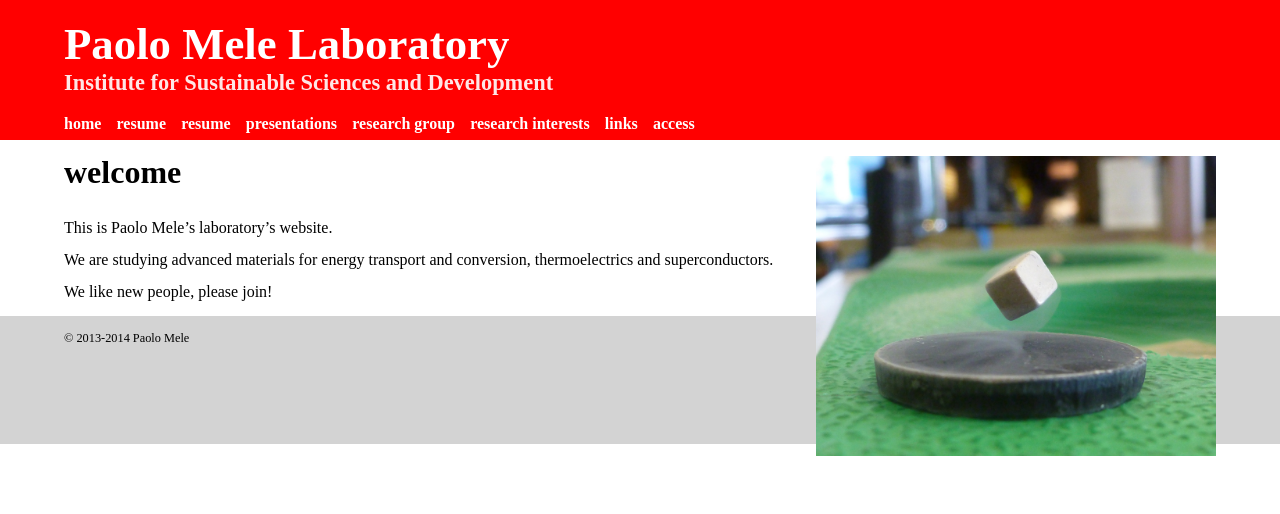
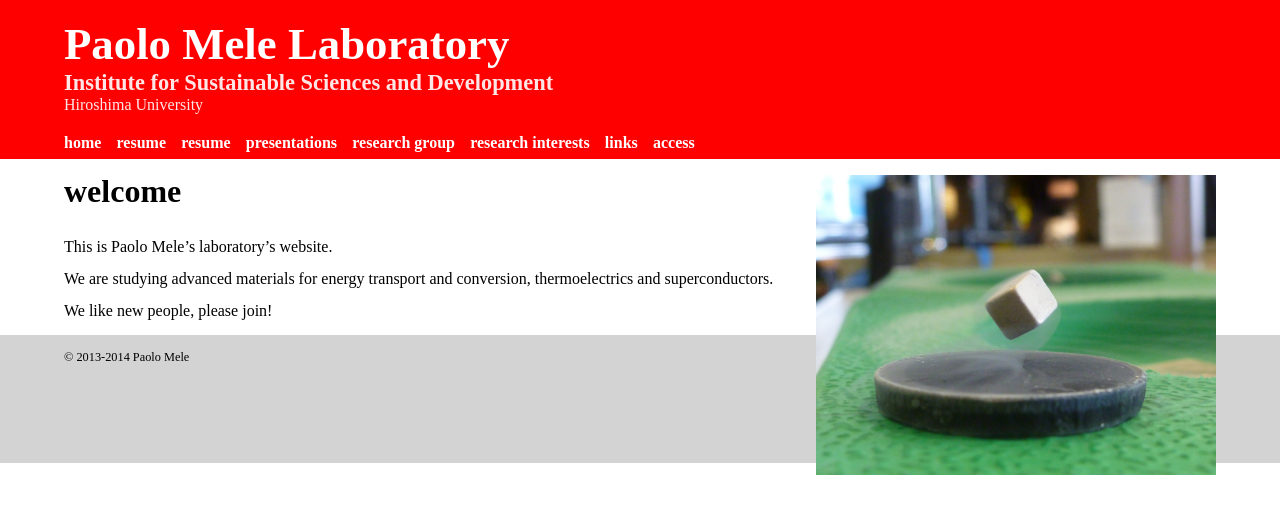
Before and after one commit to PmeleJP/mele, a Jekyll site: the page built from index.md, in a window 1280 px wide. Shown: the top 514 px of the page. Built offline with Jekyll 4.4.1, drawn with Linux system fonts in a browser that asks for light colours.

Commit message:
add link to university site

```diff
--- a/_layouts/site.html
+++ b/_layouts/site.html
@@ -18,6 +18,7 @@
     <div class="header-content">
       <div class="title">Paolo Mele Laboratory</div>
       <div class="subtitle">Institute for Sustainable Sciences and Development</div>
+      <div class="subtitle-uni"><a href="http://www.hiroshima-u.ac.jp">Hiroshima University</a></div>
       <div class="menu">
         <span class="item" data-href="/">home</span>
         <span class="item" data-href="/resume.html">resume</span>
--- a/css/site.css
+++ b/css/site.css
@@ -2392,30 +2392,57 @@ body {
 }
 
 /* line 33, ../_scss/site.scss */
+.subtitle-uni {
+  margin-top: 3px;
+  opacity: 0.9;
+}
+/* line 37, ../_scss/site.scss */
+.subtitle-uni a {
+  text-decoration: none;
+}
+/* line 40, ../_scss/site.scss */
+.subtitle-uni a:link {
+  color: white;
+}
+/* line 43, ../_scss/site.scss */
+.subtitle-uni a:visited {
+  color: white;
+}
+/* line 46, ../_scss/site.scss */
+.subtitle-uni a:hover {
+  color: white;
+  opacity: 0.7;
+}
+/* line 50, ../_scss/site.scss */
+.subtitle-uni a:active {
+  color: white;
+}
+
+/* line 54, ../_scss/site.scss */
 .menu {
   padding-bottom: 0.5em;
   margin-top: 1.4em;
   margin-bottom: 0.7em;
 }
-/* line 38, ../_scss/site.scss */
+/* line 59, ../_scss/site.scss */
 .menu .item {
   cursor: pointer;
   margin-right: 0.7em;
   color: white;
   font-weight: bold;
 }
-/* line 43, ../_scss/site.scss */
+/* line 64, ../_scss/site.scss */
 .menu .item:hover {
   opacity: 0.7;
 }
 
-/* line 48, ../_scss/site.scss */
+/* line 69, ../_scss/site.scss */
 .content {
   width: 90%;
   margin: auto;
 }
 
-/* line 52, ../_scss/site.scss */
+/* line 73, ../_scss/site.scss */
 .footer {
   margin-top: 1em;
   padding-top: 1em;
@@ -2423,28 +2450,28 @@ body {
   min-height: 7em;
 }
 
-/* line 58, ../_scss/site.scss */
+/* line 79, ../_scss/site.scss */
 .footer-content {
   width: 90%;
   margin: auto;
   font-size: 77%;
 }
 
-/* line 64, ../_scss/site.scss */
+/* line 85, ../_scss/site.scss */
 h1 {
   font-size: 200%;
   font-weight: bold;
   margin-bottom: 1em;
 }
 
-/* line 69, ../_scss/site.scss */
+/* line 90, ../_scss/site.scss */
 h2 {
   font-size: 150%;
   font-weight: bold;
   margin-bottom: 1em;
 }
 
-/* line 75, ../_scss/site.scss */
+/* line 96, ../_scss/site.scss */
 p {
   margin-bottom: 1em;
 }
```
Also changed, not shown: _scss/site.scss (+21 -0 lines).
